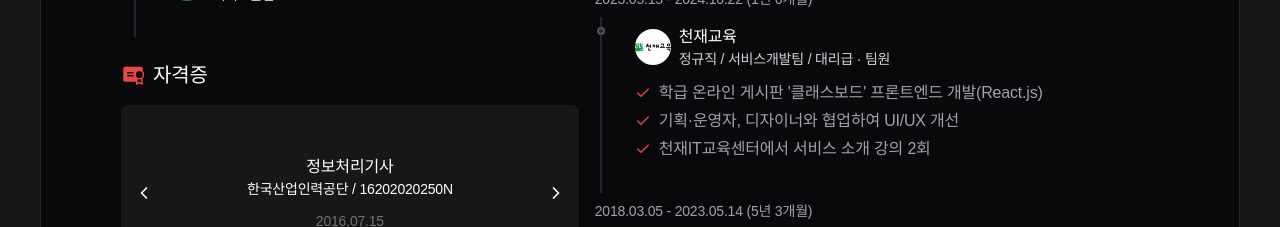
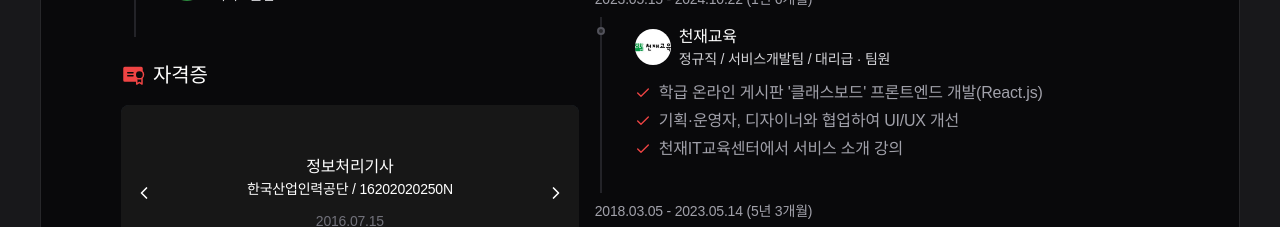
Before and after one commit to yeaeun23/react-portfolio, a React (Vite) app: page /#/ in a window 1280 px wide. Shown: the part 920-1147 px from the top of the page. Built offline with nearby package versions, Linux system fonts and the light colour scheme.

Commit message:
경력 수정

```diff
--- a/src/data/user_info.js
+++ b/src/data/user_info.js
@@ -92,7 +92,7 @@ const info = {
       descriptions: [
         "학급 온라인 게시판 '클래스보드' 프론트엔드 개발(React.js)",
         "기획·운영자, 디자이너와 협업하여 UI/UX 개선",
-        "천재IT교육센터에서 서비스 소개 강의 2회",
+        "천재IT교육센터에서 서비스 소개 강의",
       ],
     },
     {
```
